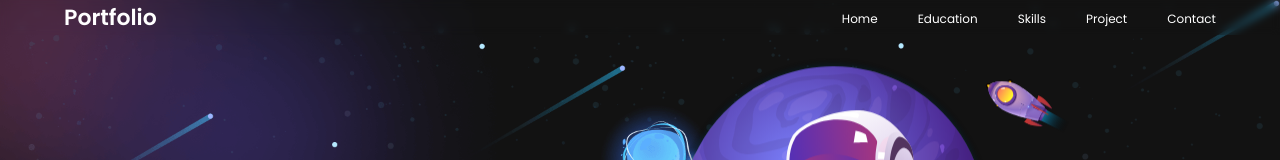
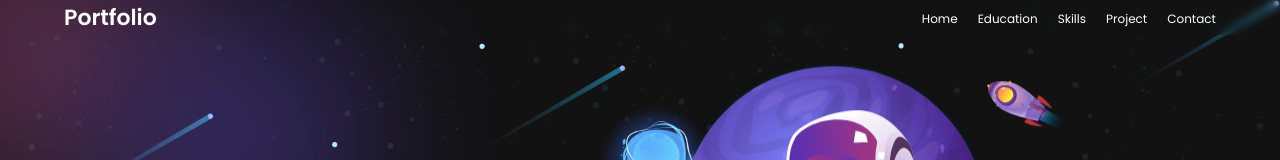
Before and after one commit to ssudharshan-s/PORTPOLIO, a React (Create React App) app: page / in a window 1280 px wide. Shown: the top 160 px of the page. Built offline with nearby package versions, Linux system fonts and the light colour scheme.

Commit message:
Update NavBar.css with CORS setup

```diff
--- a/src/components/ContactAss.jsx
+++ b/src/components/ContactAss.jsx
@@ -1,5 +1,6 @@
 import React,{useState} from "react";
 import './ContactAss.css';
+
 import contactImg from '../Assets/contact-img.svg';
 
 const ContactAss = () => {
--- a/src/components/Container.css
+++ b/src/components/Container.css
@@ -101,7 +101,7 @@
     }
 }
 
-/* Desktop / Laptop (≥1024px) */
+
 @media (min-width: 1024px) {
     .container {
         height: 50%;
--- a/src/components/NavBar.css
+++ b/src/components/NavBar.css
@@ -22,7 +22,7 @@ h1 {
     font-size: 12px;
     color:white;
     font-weight:400;
-    margin-left: 40px;
+    margin-left: 20px;
 
 
 }
```
